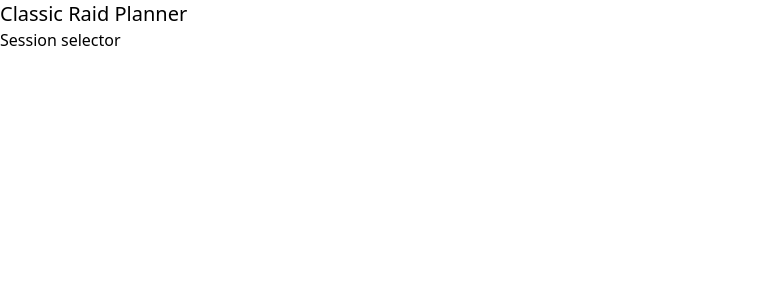
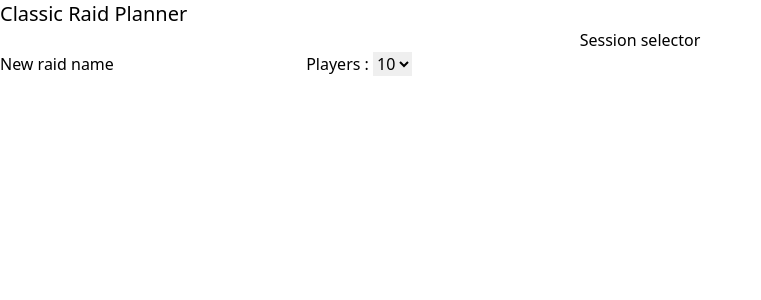
Before and after one commit to ZergRael/classic-raid-planner, a Vue app: page / in a window 1280 px wide. Shown: the top 300 px of the page, without its empty margins (0-761 px from the left). Built offline with nearby package versions, Linux system fonts and the light colour scheme.

Commit message:
Started session selector

```diff
--- a/src/views/RaidPlanner.vue
+++ b/src/views/RaidPlanner.vue
@@ -1,6 +1,6 @@
 <template>
   <h2 class="text-center">{{ $store.state.global.title }}</h2>
-  <div class="home-page">
+  <div class="raid-planner">
     <div class="flex">
       <Roster class="w-3/4" :group-count="8" />
       <div class="w-1/4">
--- a/src/views/SessionSelector.vue
+++ b/src/views/SessionSelector.vue
@@ -1,5 +1,14 @@
 <template>
-  <div>Session selector</div>
+  <h2 class="text-center">Session selector</h2>
+  <div class="session-selector">
+    New raid <input type="text" value="name" />
+    Players :
+    <select>
+      <option>10</option>
+      <option>25</option>
+      <option>40</option>
+    </select>
+  </div>
 </template>
 
 <script>
```
